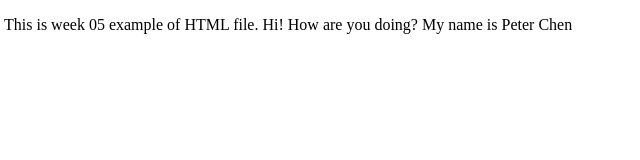
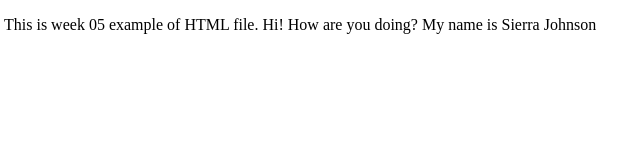
Before and after one commit to stiztq/24SU_Weekly05_Sierra_Johnson, a plain HTML site: page example.html in a window 1280 px wide. Shown: the full height of the page, 4-644 px from the left. Drawn offline with Linux system fonts and the light colour scheme.

Commit message:
Update example.html

```diff
--- a/example.html
+++ b/example.html
@@ -5,6 +5,6 @@
     </head>
     <body>
         <p>This is week 05 example of HTML file.
-          Hi! How are you doing? My name is Peter Chen </p>
+          Hi! How are you doing? My name is Sierra Johnson </p>
     </body>
 <html>
```
